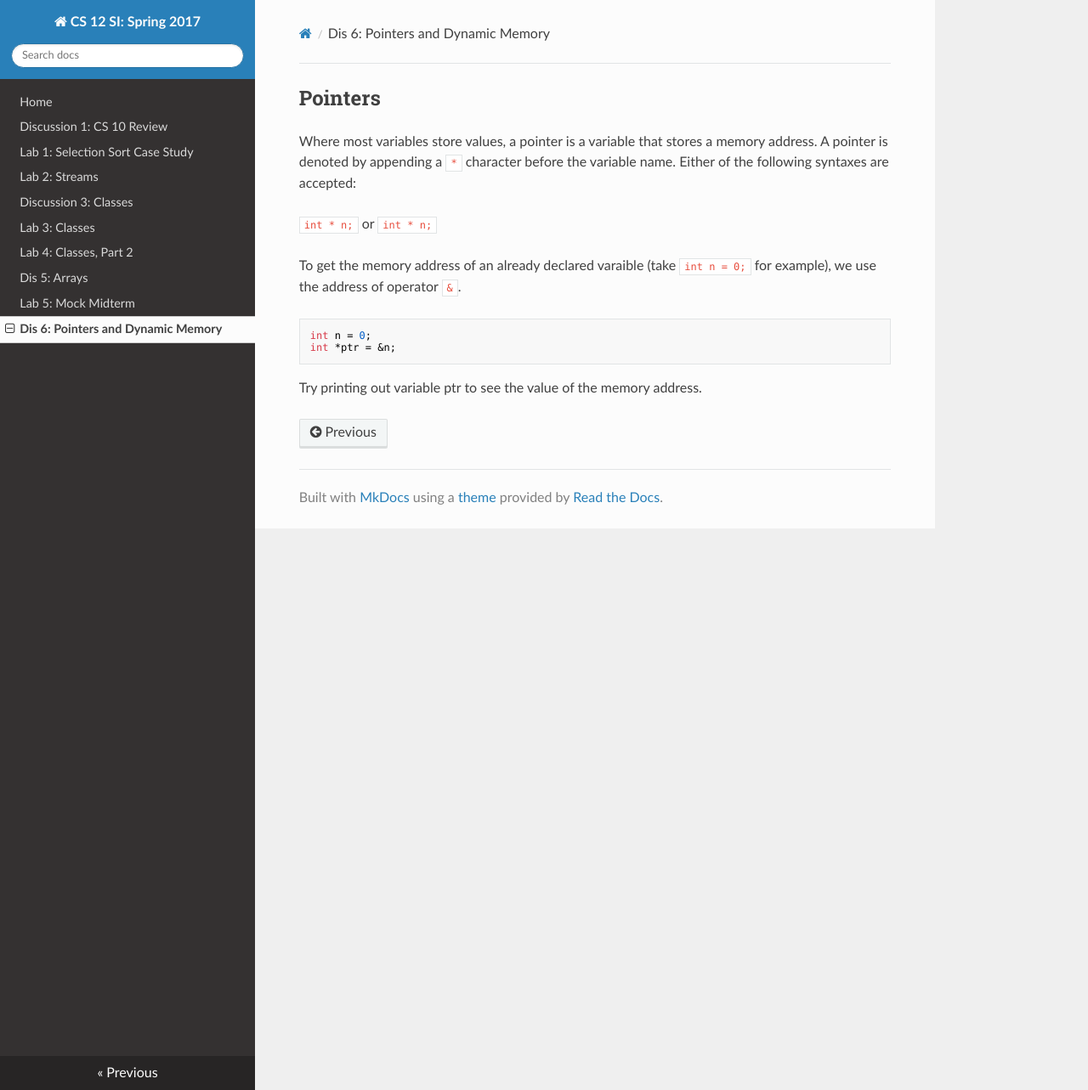
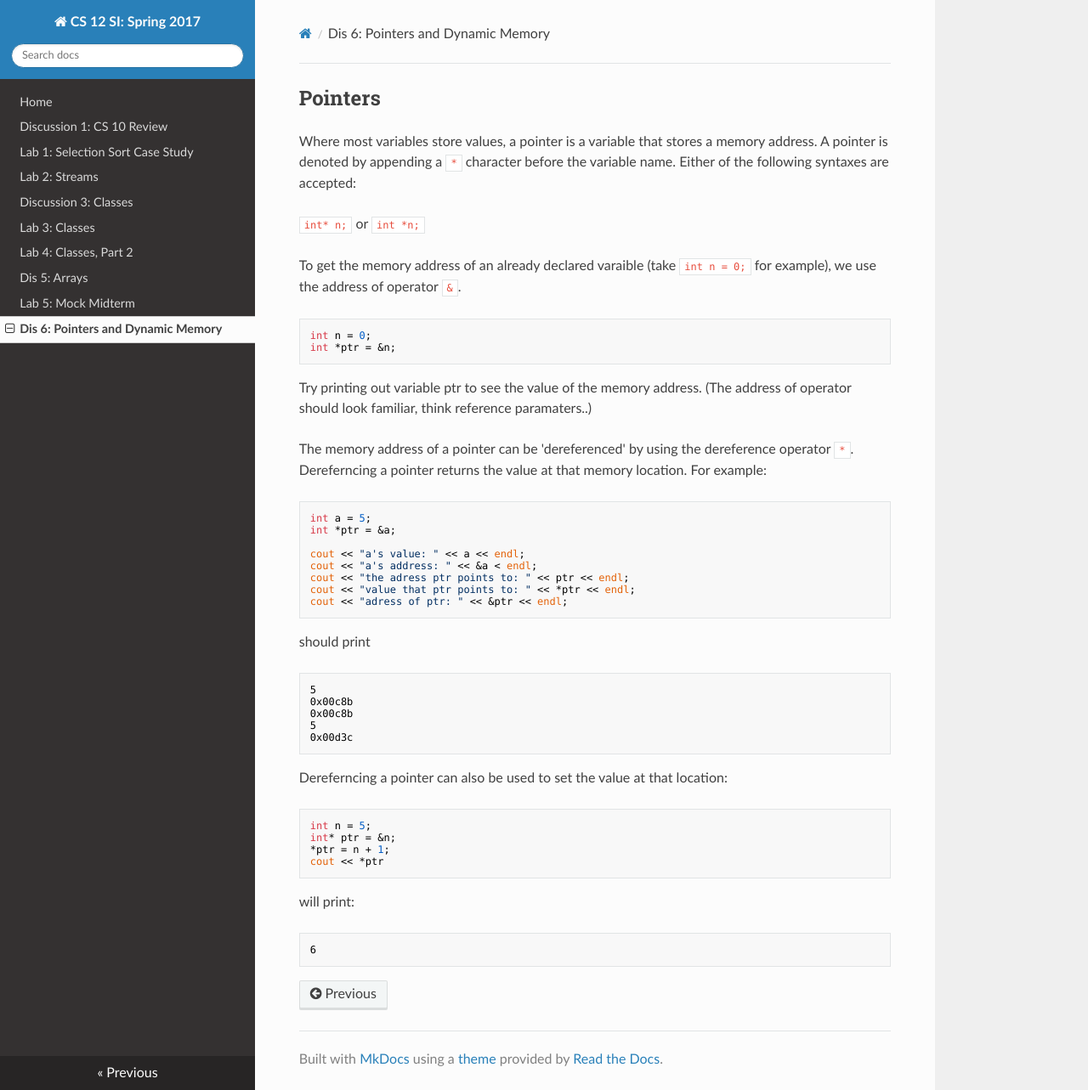
Before and after one commit to cs-si-ucr/cs12, an MkDocs documentation site: the page built from docs/dis06.md, in a window 1280 px wide and 1283 px high. Shown: the whole window at 85% size. Built offline with MkDocs 1.6.1, drawn with Linux system fonts in a browser that asks for light colours; nearby versions of some CDN libraries; old or Windows-style settings are respelled for this version of MkDocs.

Commit message:
Added more

````diff
--- a/docs/dis06.md
+++ b/docs/dis06.md
@@ -4,7 +4,7 @@ Where most variables store values, a pointer is a variable that stores a memory
 A pointer is denoted by appending a `*` character before the variable name.
 Either of the following syntaxes are accepted:
 
-`int * n;` or `int * n;`
+`int* n;` or `int *n;`
 
 To get the memory address of an already declared varaible (take `int n = 0;` for example),
 we use the address of operator `&`.
@@ -15,3 +15,40 @@ int *ptr = &n;
 ```
 
 Try printing out variable ptr to see the value of the memory address.
+(The address of operator should look familiar, think reference paramaters..)
+
+The memory address of a pointer can be 'dereferenced' by using the dereference operator `*`.
+Dereferncing a pointer returns the value at that memory location. For example:
+
+
+```c++
+int a = 5;
+int *ptr = &a;
+
+cout << "a's value: " << a << endl;
+cout << "a's address: " << &a < endl;
+cout << "the adress ptr points to: " << ptr << endl;
+cout << "value that ptr points to: " << *ptr << endl;
+cout << "adress of ptr: " << &ptr << endl;
+```
+should print
+```bash
+5
+0x00c8b
+0x00c8b
+5
+0x00d3c
+```
+
+Dereferncing a pointer can also be used to set the value at that location:
+
+```c++
+int n = 5;
+int* ptr = &n;
+*ptr = n + 1;
+cout << *ptr
+```
+will print:
+```bash
+6
+```
````
